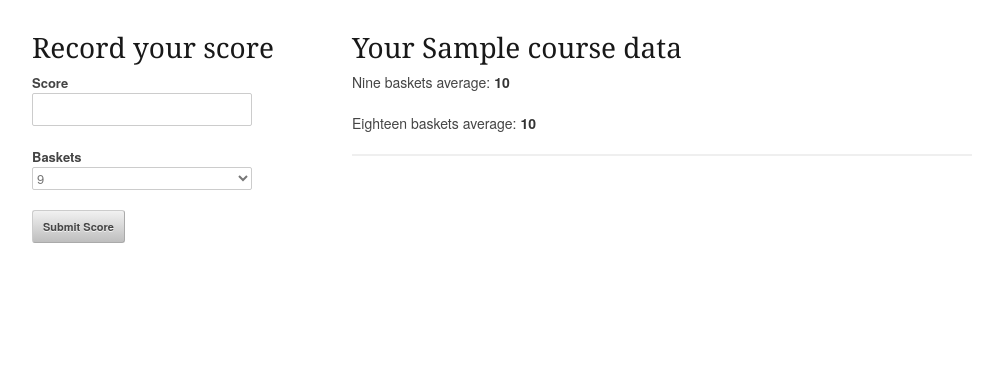
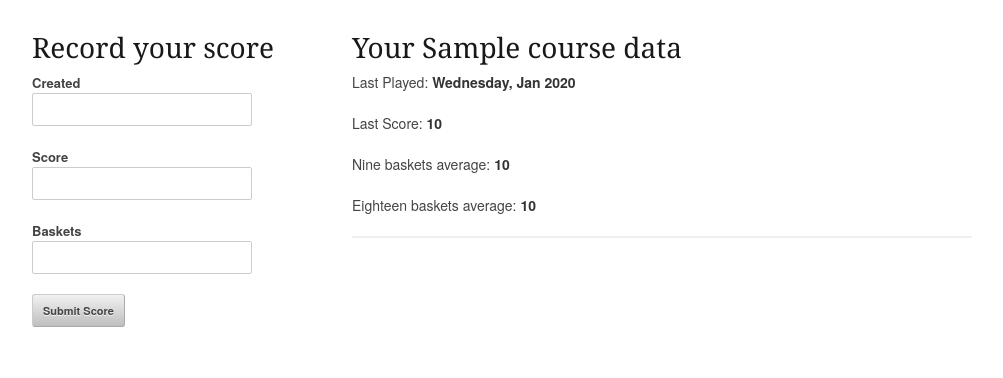
Before and after one commit to cronneloctopus/disc_golf, a Flask app: template disc_golf/templates/course_detail.html in a window 1280 px wide. Shown: the part 422-800 px from the top of the page, without its empty margins (138-1141 px from the left). Run offline with Flask 2, Linux system fonts and the light colour scheme; the template is opened without the code that fills it: values that come from a table or form of the project are taken from there, most other values are stand-ins (such as "Sample title", 1, 10 or a date in 2020); form fields are guessed from the names that the template uses; parts of the project's set-up code (start-up, migrations or seed data) failed here and were passed over; some libraries are stand-ins or nearby versions.

Commit message:
add date picker, date saving

```diff
--- a/disc_golf/forms.py
+++ b/disc_golf/forms.py
@@ -1,6 +1,6 @@
-from wtforms import Form, TextField, validators
+from wtforms import Form, TextField, validators, widgets
 from flask.ext.wtf import Form, TextField, BooleanField, IntegerField, \
-    SelectField, Required
+    SelectField, Required, DateField
 
 BASKETS_CHOICES = [('9', 9), ('18', 18)]
 
@@ -11,5 +11,6 @@ class LoginForm(Form):
 
 
 class ScoreForm(Form):
+    created = DateField('Date', format='%m/%d/%Y')
     score = TextField(validators=[Required()])
     baskets = SelectField(choices=BASKETS_CHOICES)
--- a/disc_golf/models.py
+++ b/disc_golf/models.py
@@ -1,5 +1,6 @@
 from flask import url_for
 from application import db
+import datetime
 
 
 ROLE_USER = 0
@@ -57,6 +58,7 @@ class ScoreCard(db.DynamicDocument):
     """
     user = db.ReferenceField(User)
     course = db.ReferenceField(Course)
+    created = db.DateTimeField(default=datetime.datetime.now, required=True)
     score = db.IntField()
     baskets = db.IntField()
     handicap = db.IntField(default=0, required=False)
--- a/disc_golf/templates/base.html
+++ b/disc_golf/templates/base.html
@@ -1,12 +1,19 @@
 <!DOCTYPE html>
 <html>
     <head>
-
+        <title></title>
+        <link rel="stylesheet" href="http://code.jquery.com/ui/1.10.2/themes/smoothness/jquery-ui.css" />
         <link href="{{ url_for('static', filename='base.css') }}" rel="stylesheet">
         <link href="{{ url_for('static', filename='layout.css') }}" rel="stylesheet">
         <link href="{{ url_for('static', filename='skeleton.css') }}" rel="stylesheet">
         <link href="{{ url_for('static', filename='dg_style.css') }}" rel="stylesheet">
         <script src="http://code.jquery.com/jquery-1.9.1.min.js"></script>
+        <script src="http://code.jquery.com/ui/1.10.2/jquery-ui.js"></script>
+        <script>
+          $(function() {
+            $( "#created" ).datepicker();
+          });
+        </script>
 
       {% block extra_head %}
       {% endblock extra_head %}
--- a/disc_golf/templates/course_detail.html
+++ b/disc_golf/templates/course_detail.html
@@ -62,8 +62,10 @@
       <h3>Record your score</h3>
       {% from "_formhelpers.html" import render_field %}
         <form method="POST" action=".">
+
           {{ form.csrf_token }}
           <dl>
+            {{ render_field(form.created) }}
             {{ render_field(form.score) }}
             {{ render_field(form.baskets) }}
           </dl>
@@ -73,12 +75,19 @@
 
     <div id="course_data" class="two-thirds column">
       <h3>Your {{ course.name }} data</h3>
+      {% if data.last_round %}
+        <p>Last Played: <strong>{{ data.last_round.created.strftime('%A, %b %Y') }}</strong></p>
+        <p>Last Score: <strong>{{ data.last_round.score }}</strong><p>
+      {% endif %}
       {% if data.nine_basket_avg %}
         <p>Nine baskets average: <strong>{{ data.nine_basket_avg }}</strong></p>
       {% endif %}
       {% if data.eighteen_basket_avg %}
         <p>Eighteen baskets average: <strong>{{ data.eighteen_basket_avg }}</strong></p>
       {% endif %}
+
     </div>
 
+
+
 {% endblock content %}
--- a/disc_golf/templates/index.html
+++ b/disc_golf/templates/index.html
@@ -3,7 +3,7 @@
 
 
   {% for course in courses %}
-    <div class="four columns course-box">
+    <div class="one-third column course-box">
         <h2>{{ course.name }}</h2>
         <p>{{ course.description }}</p>
         <p><a href="{{ url_for('course_detail', slug=course.slug) }}">Read more</a></p>
--- a/disc_golf/views.py
+++ b/disc_golf/views.py
@@ -9,6 +9,7 @@ from forms import LoginForm, ScoreForm
 from flask.ext.openid import OpenID
 from config import OPENID_PROVIDERS
 from models import User
+import datetime
 
 
 index_page = Blueprint(
@@ -135,17 +136,21 @@ def course_detail(slug):
             score=form.score.data,
             baskets=form.baskets.data,
         )
+        if course_score.created:
+            course_score.created = form.created.data
         course_score.save()
         flash('Thanks for submitting a score!')
     # get course data
     data = {'nine_sum': 0, 'eighteen_sum': 0}
     nine_count = 0
     eighteen_count = 0
-    all_scores = ScoreCard.objects.all().filter(user=g.user)
-
-    print all_scores
+    all_scores = ScoreCard.objects.all().filter(
+        user=g.user
+    ).order_by('-created')
 
     if all_scores:
+        # get data of last round
+        data['last_round'] = all_scores[0]
         for card in all_scores:
             if card.baskets == 9 and card.score:
                 nine_count += 1
@@ -165,4 +170,5 @@ def course_detail(slug):
         course=course,
         form=form,
         data=data,
+        all_scores=all_scores
     )
--- a/static/dg_style.css
+++ b/static/dg_style.css
@@ -17,8 +17,6 @@
 /* classes */
 .course-box {
     background: #efefef;
-    padding: 10px;
-    margin: 3px 0px;
 }
 .clearing {
     clear:both;
@@ -36,10 +34,18 @@
 
 /* map */
 #map_canvas {
+    width: 100%;
     height: 100%;
-    margin: 10px;
+    z-index: -10;
 }
 #map {
-    display: block;
+    width: 100%;
     height: 250px;
+    z-index: -10;
 }
+
+
+/* forms */
+#created {
+    position: relative; z-index: 100000;
+}
```
